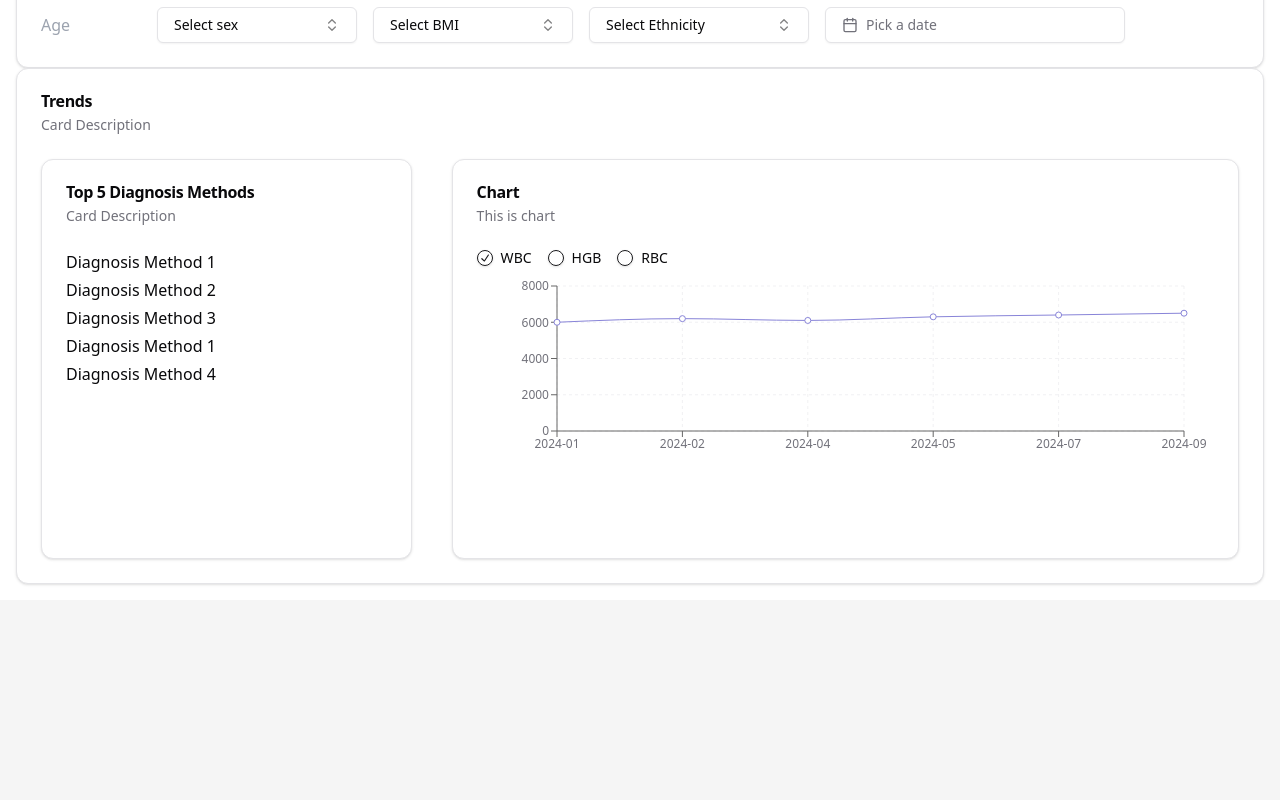
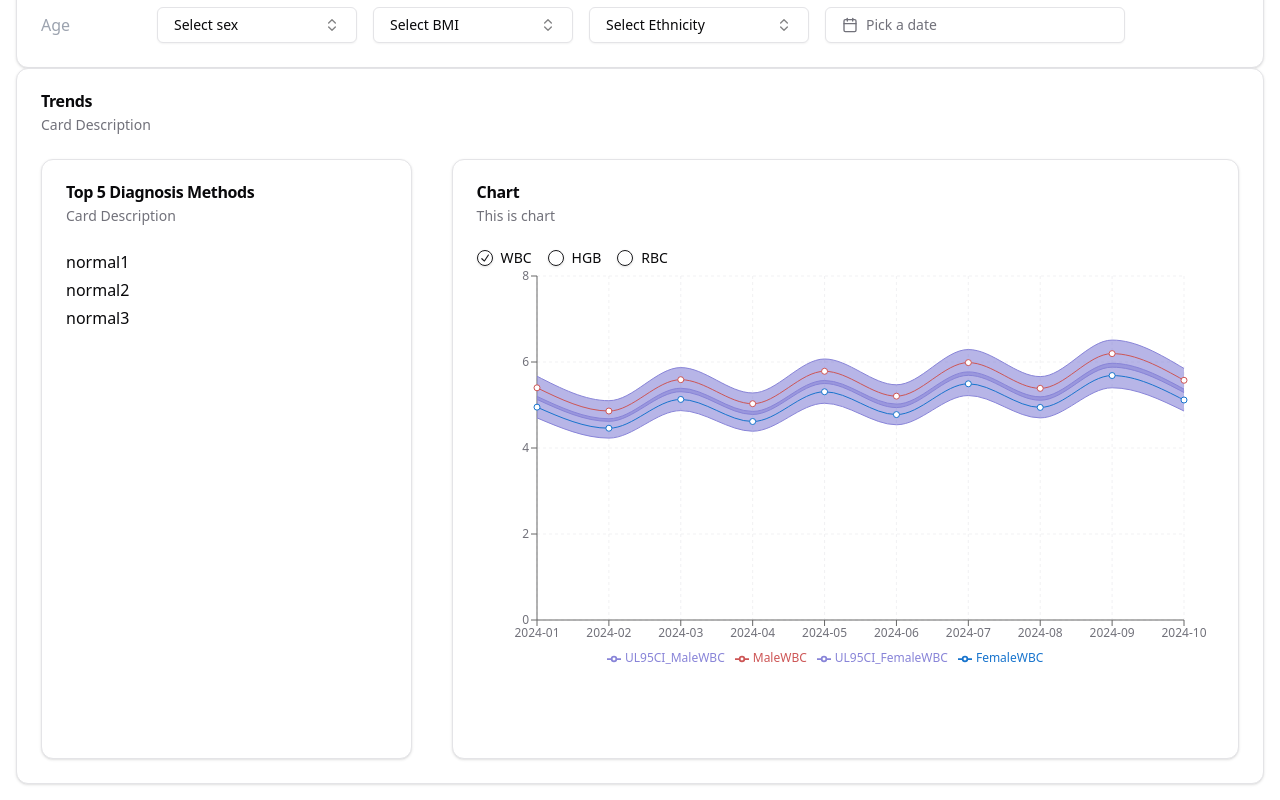
Before and after one commit to Steve23Joe/Blood-Count-fe, a React (Vite) app: page / in a window 1280 px wide. Shown: the part 1066-1866 px from the top of the page. Before the commit the page ends 1666 px from the top, so only its background shows below. Built offline with nearby package versions, Linux system fonts and the light colour scheme.

Commit message:
3 charts commit

```diff
--- a/src/components/ControlAndDisplay.tsx
+++ b/src/components/ControlAndDisplay.tsx
@@ -3,7 +3,8 @@ import React, { useState,useMemo } from 'react';
 import { Box, Grid, TextField,  Chip, FormControl, InputLabel, Select, MenuItem,  Typography } from '@mui/material';
 import TuneIcon from '@mui/icons-material/Tune';
 import NewspaperIcon from '@mui/icons-material/Newspaper';
-import { LineChart, Line, XAxis, YAxis, CartesianGrid, Tooltip, ResponsiveContainer } from 'recharts';
+import { LineChart, Line, XAxis, YAxis, CartesianGrid, Tooltip,  Legend,Area,AreaChart,ComposedChart, DefaultLegendContent,
+    ResponsiveContainer, } from 'recharts';
 import { Card,CardContent, CardDescription,CardFooter,CardHeader,CardTitle,} from "@/components/ui/card"
 import { ChartConfig, ChartContainer,ChartTooltip, ChartTooltipContent,ChartLegend, ChartLegendContent} from "@/components/ui/chart"
 import { Label } from "@/components/ui/label"
@@ -102,16 +103,158 @@ const sexs = [
     },
   } satisfies ChartConfig
 
-const initialDummyData = [
-    { time: '2024-01', WBC: 6000, HGB: 14,   RBC: 4.5, diagnosis: 'Diagnosis Method 1', sex: 'Male' },
-    { time: '2024-02', WBC: 6200, HGB: 13.9, RBC: 4.6, diagnosis: 'Diagnosis Method 2', sex: 'Female' },
-    { time: '2024-04', WBC: 6100, HGB: 14.1, RBC: 4.7, diagnosis: 'Diagnosis Method 3', sex: 'Male' },
-    { time: '2024-05', WBC: 6300, HGB: 14.2, RBC: 4.8, diagnosis: 'Diagnosis Method 1', sex: 'Female' },
-    { time: '2024-07', WBC: 6400, HGB: 14.3, RBC: 4.9, diagnosis: 'Diagnosis Method 4', sex: 'Male' },
-    { time: '2024-09', WBC: 6500, HGB: 14.5, RBC: 5.0, diagnosis: 'Diagnosis Method 2', sex: 'Female' },
+
+
+
+const initialDummyData = [{
+    "time": "2024-01",
+    "MaleWBC": 5.4,
+    "FemaleWBC": 4.95,
+    "MaleHGB": 12.6,
+    "FemaleHGB": 9,
+    "NormalRBC": 4.05,
+    "MildAnemiaRBC": 5.85,
+    "ModerateAnemiaRBC": 8.55,
+    "UL95CI_MaleWBC": [5.67, 5.13],
+    "UL95CI_FemaleWBC": [5.2, 4.7],
+    "UL95CI_MaleHGB": [13.23, 11.97],
+    "UL95CI_FemaleHGB": [9.45, 8.55],
+    diagnosis:"normal1"
+},
+{
+    "time": "2024-02",
+    "MaleWBC": 4.86,
+    "FemaleWBC": 4.46,
+    "MaleHGB": 11.34,
+    "FemaleHGB": 8.1,
+    "NormalRBC": 3.645,
+    "MildAnemiaRBC": 5.265,
+    "ModerateAnemiaRBC": 7.695,
+    "UL95CI_MaleWBC": [5.1, 4.62],
+    "UL95CI_FemaleWBC": [4.68, 4.23],
+    "UL95CI_MaleHGB": [11.91, 10.78],
+    "UL95CI_FemaleHGB": [8.51, 7.7],
+    diagnosis:"normal2"
+
+},
+{
+    "time": "2024-03",
+    "MaleWBC": 5.589,
+    "FemaleWBC": 5.129,
+    "MaleHGB": 13.04,
+    "FemaleHGB": 9.315,
+    "NormalRBC": 4.1925,
+    "MildAnemiaRBC": 6.1275,
+    "ModerateAnemiaRBC": 8.9325,
+    "UL95CI_MaleWBC": [5.87, 5.31],
+    "UL95CI_FemaleWBC": [5.39, 4.87],
+    "UL95CI_MaleHGB": [13.69, 12.39],
+    "UL95CI_FemaleHGB": [9.78, 8.85],
+    diagnosis:"normal3"
+},
+{
+    "time": "2024-04",
+    "MaleWBC": 5.03,
+    "FemaleWBC": 4.616,
+    "MaleHGB": 11.74,
+    "FemaleHGB": 8.38,
+    "NormalRBC": 3.773,
+    "MildAnemiaRBC": 5.542,
+    "ModerateAnemiaRBC": 8.06,
+    "UL95CI_MaleWBC": [5.28, 4.78],
+    "UL95CI_FemaleWBC": [4.85, 4.39],
+    "UL95CI_MaleHGB": [12.33, 11.15],
+    "UL95CI_FemaleHGB": [8.8, 7.96]
+},
+{
+    "time": "2024-05",
+    "MaleWBC": 5.7845,
+    "FemaleWBC": 5.308,
+    "MaleHGB": 13.5,
+    "FemaleHGB": 9.64,
+    "NormalRBC": 4.338,
+    "MildAnemiaRBC": 6.373,
+    "ModerateAnemiaRBC": 9.28,
+    "UL95CI_MaleWBC": [6.07, 5.5],
+    "UL95CI_FemaleWBC": [5.57, 5.04],
+    "UL95CI_MaleHGB": [14.18, 12.83],
+    "UL95CI_FemaleHGB": [10.12, 9.16]
+},
+{
+    "time": "2024-06",
+    "MaleWBC": 5.206,
+    "FemaleWBC": 4.777,
+    "MaleHGB": 12.15,
+    "FemaleHGB": 8.676,
+    "NormalRBC": 3.904,
+    "MildAnemiaRBC": 5.736,
+    "ModerateAnemiaRBC": 8.36,
+    "UL95CI_MaleWBC": [5.47, 4.94],
+    "UL95CI_FemaleWBC": [5.02, 4.54],
+    "UL95CI_MaleHGB": [12.76, 11.55],
+    "UL95CI_FemaleHGB": [9.11, 8.24]
+},
+{
+    "time": "2024-07",
+    "MaleWBC": 5.986,
+    "FemaleWBC": 5.493,
+    "MaleHGB": 13.97,
+    "FemaleHGB": 9.977,
+    "NormalRBC": 4.49,
+    "MildAnemiaRBC": 6.6,
+    "ModerateAnemiaRBC": 9.6,
+    "UL95CI_MaleWBC": [6.29, 5.69],
+    "UL95CI_FemaleWBC": [5.77, 5.22],
+    "UL95CI_MaleHGB": [14.66, 13.27],
+    "UL95CI_FemaleHGB": [10.48, 9.48]
+},
+{
+    "time": "2024-08",
+    "MaleWBC": 5.387,
+    "FemaleWBC": 4.944,
+    "MaleHGB": 12.58,
+    "FemaleHGB": 8.979,
+    "NormalRBC": 4.041,
+    "MildAnemiaRBC": 5.94,
+    "ModerateAnemiaRBC": 8.64,
+    "UL95CI_MaleWBC": [5.66, 5.11],
+    "UL95CI_FemaleWBC": [5.19, 4.7],
+    "UL95CI_MaleHGB": [13.21, 11.95],
+    "UL95CI_FemaleHGB": [9.43, 8.53]
+},
+{
+    "time": "2024-09",
+    "MaleWBC": 6.195,
+    "FemaleWBC": 5.685,
+    "MaleHGB": 14.47,
+    "FemaleHGB": 10.33,
+    "NormalRBC": 4.647,
+    "MildAnemiaRBC": 6.837,
+    "ModerateAnemiaRBC": 9.945,
+    "UL95CI_MaleWBC": [6.51, 5.88],
+    "UL95CI_FemaleWBC": [5.97, 5.4],
+    "UL95CI_MaleHGB": [15.19, 13.74],
+    "UL95CI_FemaleHGB": [10.85, 9.81]
+},
+{
+    "time": "2024-10",
+    "MaleWBC": 5.575,
+    "FemaleWBC": 5.116,
+    "MaleHGB": 13.02,
+    "FemaleHGB": 9.297,
+    "NormalRBC": 4.182,
+    "MildAnemiaRBC": 6.156,
+    "ModerateAnemiaRBC": 8.964,
+    "UL95CI_MaleWBC": [5.85, 5.29],
+    "UL95CI_FemaleWBC": [5.37, 4.86],
+    "UL95CI_MaleHGB": [13.67, 12.37],
+    "UL95CI_FemaleHGB": [9.76, 8.83]
+}
 ];
 
 const ControlAndDisplay: React.FC = () => {
+
+
 
       const [age, setAge] = useState("");
       const handleAgeChange = (e: { target: { value: any; }; }) => {
@@ -186,8 +329,8 @@ const ControlAndDisplay: React.FC = () => {
                 </CardHeader>
                 <CardContent className="flex space-x-2">
                 {sexvalue && (
-                    <Badge variant="outline" className="flex items-center w-[80px]">
-                    {sexs.find((sex) => sex.value === sexvalue)?.label}
+                    <Badge variant="outline" className="flex items-center w-[auto]">
+                    Sex:{sexs.find((sex) => sex.value === sexvalue)?.label}
                     <button
                     className="ml-2 h-4 w-4 text-gray-500 hover:text-gray-700 focus:outline-none"
                     onClick={() => setsexValue("")}
@@ -197,8 +340,8 @@ const ControlAndDisplay: React.FC = () => {
                     </Badge>
                 )}
                 {BMIvalue && (
-                    <Badge variant="outline" className="flex items-center w-[150px]">
-                    {BMIs.find((bmi) => bmi.value === BMIvalue)?.label}
+                    <Badge variant="outline" className="flex items-center w-[auto]">
+                    BMI:{BMIs.find((bmi) => bmi.value === BMIvalue)?.label}
                     <button
                     className="ml-2 h-4 w-4 text-gray-500 hover:text-gray-700 focus:outline-none"
                     onClick={() => setBMIValue("")}
@@ -208,8 +351,8 @@ const ControlAndDisplay: React.FC = () => {
                     </Badge>
                 )}
                 {Ethnicityvalue && (
-                    <Badge variant="outline" className="flex items-center w-[200px]">
-                    {Ethnicitys.find((Ethnicity) => Ethnicity.value === Ethnicityvalue)?.label}
+                    <Badge variant="outline" className="flex items-center w-[auto]">
+                    Ethnicity:{Ethnicitys.find((Ethnicity) => Ethnicity.value === Ethnicityvalue)?.label}
                     <button
                     className="ml-2 h-4 w-4 text-gray-500 hover:text-gray-700 focus:outline-none"
                     onClick={() => setEthnicityValue("")}
@@ -386,10 +529,10 @@ const ControlAndDisplay: React.FC = () => {
                                     {date?.from ? (
                                     date.to ? (
                                         <>
-                                        {format(date.from, "LLL dd, y")} - {format(date.to, "LLL dd, y")}
+                                        {format(date.from, "MMM yyyy")} - {format(date.to, "MMM yyyy")}
                                         </>
                                     ) : (
-                                    format(date.from, "LLL dd, y")
+                                        format(date.from, "MMM yyyy")
                                     )
                                     ) : (
                                     <span>Pick a date</span>
@@ -410,6 +553,7 @@ const ControlAndDisplay: React.FC = () => {
                             </div>
 
 
+
                 </CardContent>
             </Card>
 
@@ -421,7 +565,7 @@ const ControlAndDisplay: React.FC = () => {
                 </CardHeader>
                 <CardContent className="flex space-x-10">
                     {/* Left Side: Top 5 Diagnosis Methods */}
-                    <Card className="w-[400px] h-[400px]">
+                    <Card className="w-[400px] h-[600px]">
                         <CardHeader>
                             <CardTitle>Top 5 Diagnosis Methods</CardTitle>
                             <CardDescription>Card Description</CardDescription>
@@ -437,7 +581,7 @@ const ControlAndDisplay: React.FC = () => {
                         </CardContent>
                     </Card>
                     {/*  Chart */}
-                    <Card className="w-[850px] h-[400px]">
+                    <Card className="w-[850px] h-[600px]">
                         <CardHeader>
                             <CardTitle>Chart</CardTitle>
                             <CardDescription>This is chart</CardDescription>
@@ -463,15 +607,48 @@ const ControlAndDisplay: React.FC = () => {
                                     <Label htmlFor="RBC">RBC</Label>
                                 </div>
                                 </RadioGroup>
-                            <ChartContainer config={chartConfig} className="h-[200px] w-full">
+                            <ChartContainer config={chartConfig} className="h-[400px] w-full">
                                 {/** Chart Component */}
-                                    <LineChart data={filteredData} margin={{ top: 20, right: 30, left: 20, bottom: 5 }}>
+                                <ComposedChart
+                                    width={500}
+                                    height={400}
+                                    data={filteredData}
+                                    margin={{
+                                        top: 10,
+                                        right: 30,
+                                        left: 0,
+                                        bottom: 0,
+                                    }}
+                                    >
                                 <CartesianGrid strokeDasharray="3 3" />
                                 <XAxis dataKey="time" />
                                 <YAxis />
-                                    <Tooltip />
-                                    <Line type="monotone" dataKey={selectedMetric} stroke="#8884d8" />
-                                    </LineChart>
+                                <Tooltip  />
+                                <Legend  />
+                                    {selectedMetric === "WBC" && (
+                                        <>
+                                        <Area type="monotone" dataKey={`UL95CI_Male${selectedMetric}`} stroke="#8884d8" fill="#8884d8"/>
+                                        <Line type="monotone" dataKey={`Male${selectedMetric}`} stroke="#CD5555" />
+                                        <Area type="monotone" dataKey={`UL95CI_Female${selectedMetric}`} stroke="#8884d8" fill="#8884d8"/>
+                                        <Line type="monotone" dataKey={`Female${selectedMetric}`} stroke="#1874CD" />
+                                      </>
+                                    )}
+                                     {selectedMetric === "HGB" && (
+                                        <>
+                                        <Area type="monotone" dataKey={`UL95CI_Male${selectedMetric}`} stroke="#8884d8" fill="#8884d8"/>
+                                        <Line type="monotone" dataKey={`Male${selectedMetric}`} stroke="#CD5555" />
+                                        <Area type="monotone" dataKey={`UL95CI_Female${selectedMetric}`} stroke="#8884d8" fill="#8884d8"/>
+                                        <Line type="monotone" dataKey={`Female${selectedMetric}`} stroke="#1874CD" />
+                                        </>
+                                    )}
+                                    {selectedMetric === "RBC" && (
+                                        <>
+                                        <Line type="monotone" dataKey={`Normal${selectedMetric}`} stroke="#006400" />
+                                        <Line type="monotone" dataKey={`MildAnemia${selectedMetric}`} stroke="#EEC900" />
+                                        <Line type="monotone" dataKey={`ModerateAnemia${selectedMetric}`} stroke="#B22222" />
+                                        </>
+                                    )}
+                                    </ComposedChart>
                             </ChartContainer>
                         </CardContent>
                     </Card>
```
Lines whose indentation alone changed are shown as unchanged.
